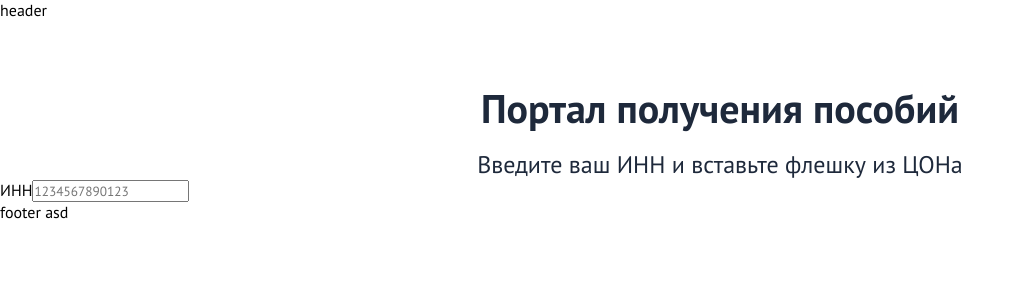
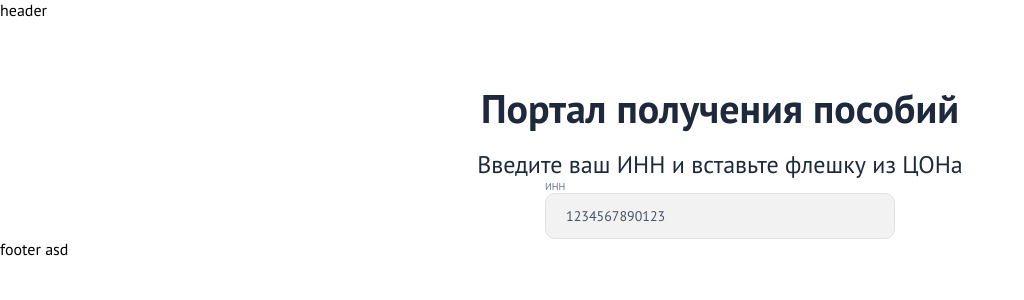
Before and after one commit to Usubaliev06/hackaton0.2, a React (Create React App) app: page /login in a window 1280 px wide. Shown: the top 300 px of the page, without its empty margins (0-1024 px from the left). Built offline with nearby package versions, Linux system fonts and the light colour scheme.

Commit message:
add form for login page

```diff
--- a/src/components/pages/login/Login.jsx
+++ b/src/components/pages/login/Login.jsx
@@ -11,8 +11,9 @@ const Login = () => {
         Введите ваш ИНН и вставьте флешку из ЦОНа
       </h2>
       <div className="login-form-block">
-        <label for="email">ИНН</label>
-        <input type="text" placeholder="1234567890123" name="email" />
+        <p className="login-form-header">ИНН</p>
+        <input type="text" placeholder="1234567890123" className="login-form-field" />
+        <p className="login-form-subheader">Не удалось найти этот ИНН</p>
       </div>
     </div>
   );
--- a/src/components/pages/login/style.css
+++ b/src/components/pages/login/style.css
@@ -15,3 +15,53 @@
     color: #1E293B;
     text-align: center;
 }
+
+.login-form-block {
+    margin: 0 auto;
+    width: 350px;
+}
+
+.login-form-header-block {
+    display: flex;
+    justify-content: center;
+}
+
+.login-form-header {
+    font-weight: 400;
+    font-size: 10px;
+    line-height: 13px;
+    color: #64748B;
+}
+
+.login-form-subheader {
+    display: none;
+    font-weight: 400;
+    font-size: 14px;
+    line-height: 18px;
+}
+
+
+.login-form-field {
+    font-weight: 400;
+    font-size: 14px;
+    line-height: 18px;
+    color: #475569;
+    background: #F2F2F2;
+    border: 1px solid #E0E0E0;
+    border-radius: 10px;
+    padding: 13px 20px;
+    width: 350px;
+}
+
+.form-error {
+    color: #EF4444;
+    background: #FCA5A5;
+}
+
+.text-error {
+    color: #EF4444;
+}
+
+.login-form-field::placeholder {
+    color: #475569;
+}
```
